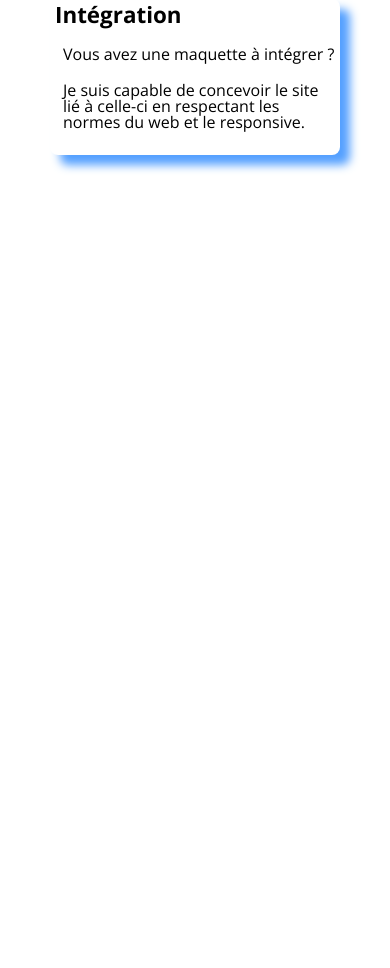
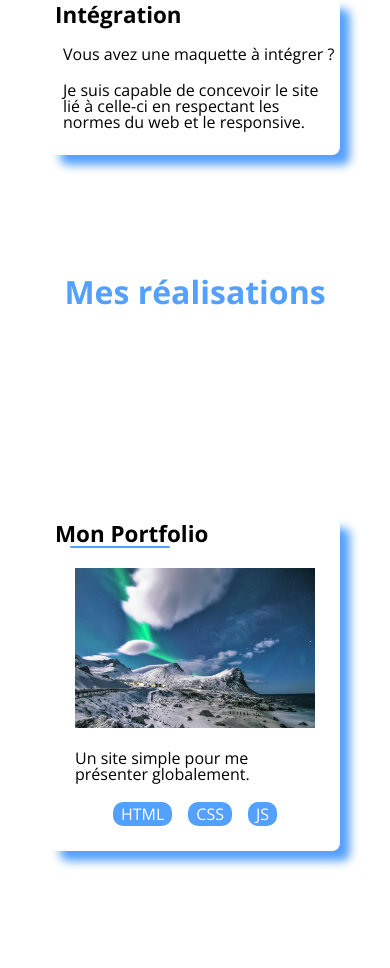
Before and after one commit to julienallexandre/julien-allexandre.fr, a PHP site: page / in a window 390 px wide. Shown: the part 1022-1990 px from the top of the page. Before the commit the page ends 1194 px from the top, so only its background shows below. Run offline with PHP 8.4, Linux system fonts and the light colour scheme.

Commit message:
feat: creation of the mobile projects section

```diff
--- a/assets/styles/style.css
+++ b/assets/styles/style.css
@@ -12,6 +12,8 @@
     5. Skills
         5.1 Mobile
         5.2 Desktop
+    6. Projects
+        6.1 Mobile
  */
 
 /*
@@ -372,3 +374,84 @@ html * {
     }
 
 }
+
+/*
+    Projects Mobile
+ */
+
+.realisations {
+    height: calc(100vh - 60px);
+    margin: 0 50px;
+    display: flex;
+    flex-direction: column;
+    justify-content: space-around;
+}
+
+.realisations__title {
+    display: flex;
+    justify-content: center;
+}
+
+.realisations__title-item {
+    font-weight: 700;
+    font-size: 2rem;
+    color: var(--blue-ligth);
+}
+
+.realisations__title-space {
+    display: none;
+}
+
+.realisations__bloc {
+    display: flex;
+    flex-direction: column;
+}
+
+.realisation {
+    margin: 25px 0;
+    padding: 5px;
+    border-radius: 0 8px 8px 8px;
+    box-shadow: 10px 10px 10px var(--blue-ligth);
+}
+
+.realisation__title-item {
+    font-weight: 700;
+    font-size: 1.4rem;
+}
+
+.realisation__title-space {
+    display: block;
+    height: 2px;
+    width: 100px;
+    background-color: var(--blue-ligth);
+    border-radius: 10px;
+    margin-left: 15px;
+}
+
+.realisation__bloc {
+    padding: 0 20px;
+    margin: 20px 0;
+}
+
+.realisation__img {
+    height: 160px;
+    width: 100%;
+}
+
+.realisation__description {
+    margin: 20px 0;
+}
+
+.realisation__lang {
+    display: flex;
+    justify-content: center;
+}
+
+.realisation__lang-item {
+    margin: 0 8px;
+    padding: 4px 8px;
+    color: white;
+    font-weight: 300;
+    background: var(--blue-ligth);
+    border-radius: 10px;
+}
--- a/index.php
+++ b/index.php
@@ -93,6 +93,29 @@
         </div>
     </div>
 </section>
+<section class="realisations" id="realisations">
+    <div class="realisations__title">
+        <h2 class="realisations__title-item">Mes réalisations</h2>
+        <span class="realisations__title-space"></span>
+    </div>
+    <div class="realisations__bloc">
+        <div class="realisation">
+            <div class="realisation__title">
+                <h4 class="realisation__title-item">Mon Portfolio</h4>
+                <span class="realisation__title-space"></span>
+            </div>
+            <div class="realisation__bloc">
+                <img src="assets/images/portfolio.jpg" alt="" class="realisation__img">
+                <p class="realisation__description">Un site simple pour me présenter globalement.</p>
+                <ul class="realisation__lang">
+                    <li class="realisation__lang-item">HTML</li>
+                    <li class="realisation__lang-item">CSS</li>
+                    <li class="realisation__lang-item">JS</li>
+                </ul>
+            </div>
+        </div>
+    </div>
+</section>
 
 <script src="assets/js/index.js"></script>
 </body>
```
Also changed, not shown: assets/images/portfolio.jpg (added).
